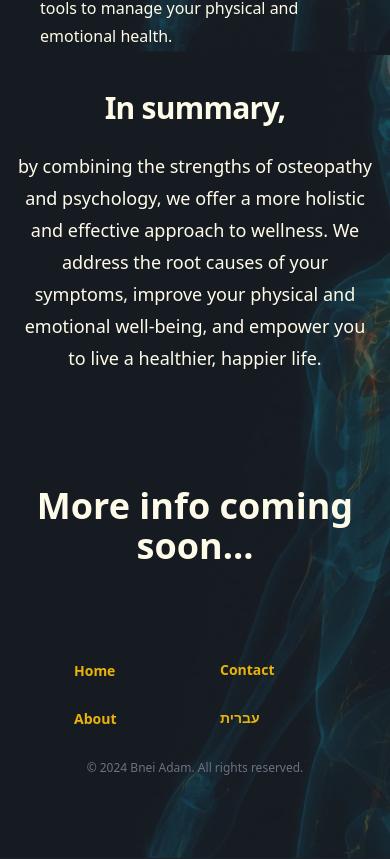
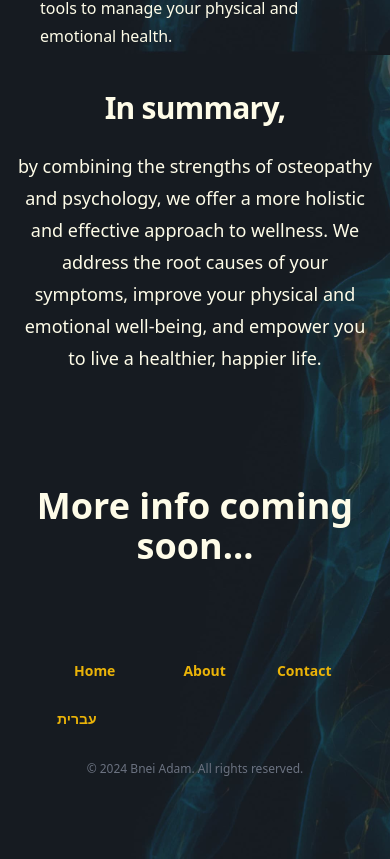
Before and after one commit to ilyaize/bneiadam-school, a Nuxt app: page / in a window 390 px wide. Shown: the part 5009-5868 px from the top of the page. Built offline with nearby package versions, Linux system fonts and the light colour scheme.

Commit message:
Fixed footer links

```diff
--- a/components/AppFooter.vue
+++ b/components/AppFooter.vue
@@ -1,7 +1,7 @@
 <template>
   <footer>
     <div class="mx-auto max-w-7xl overflow-hidden px-6 py-20 sm:py-24 lg:px-8">
-      <nav class="-mb-6 columns-2 sm:flex sm:justify-center sm:space-x-12" aria-label="Footer">
+      <nav class="-mb-6 sm:flex sm:justify-center sm:space-x-12" aria-label="Footer">
         <li class="btn btn-link no-underline">
           <NuxtLink :to="localPath('/')" class="btn btn-link text-yellow-500 no-underline">{{ $t('nav_home') }}</NuxtLink>
         </li>
```
